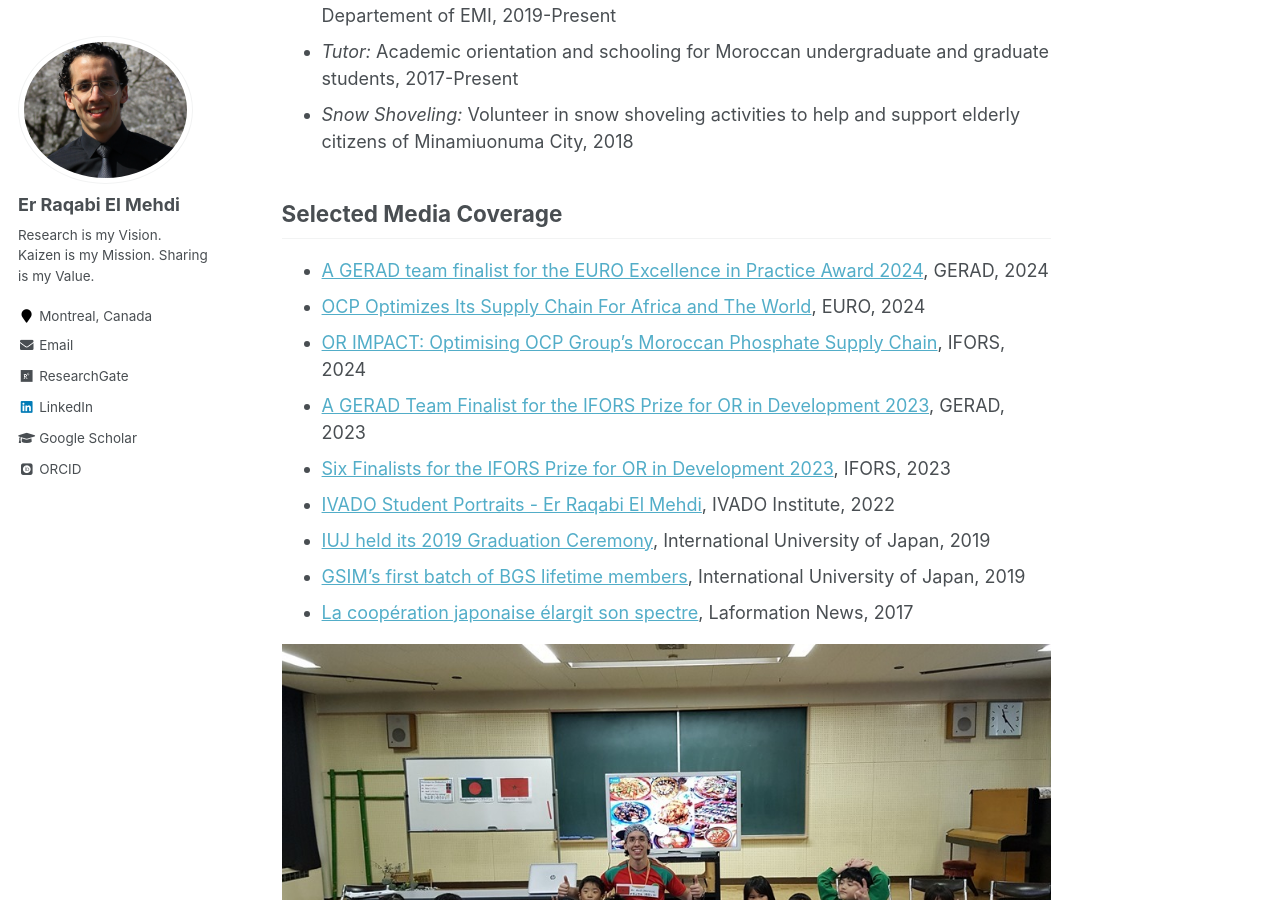
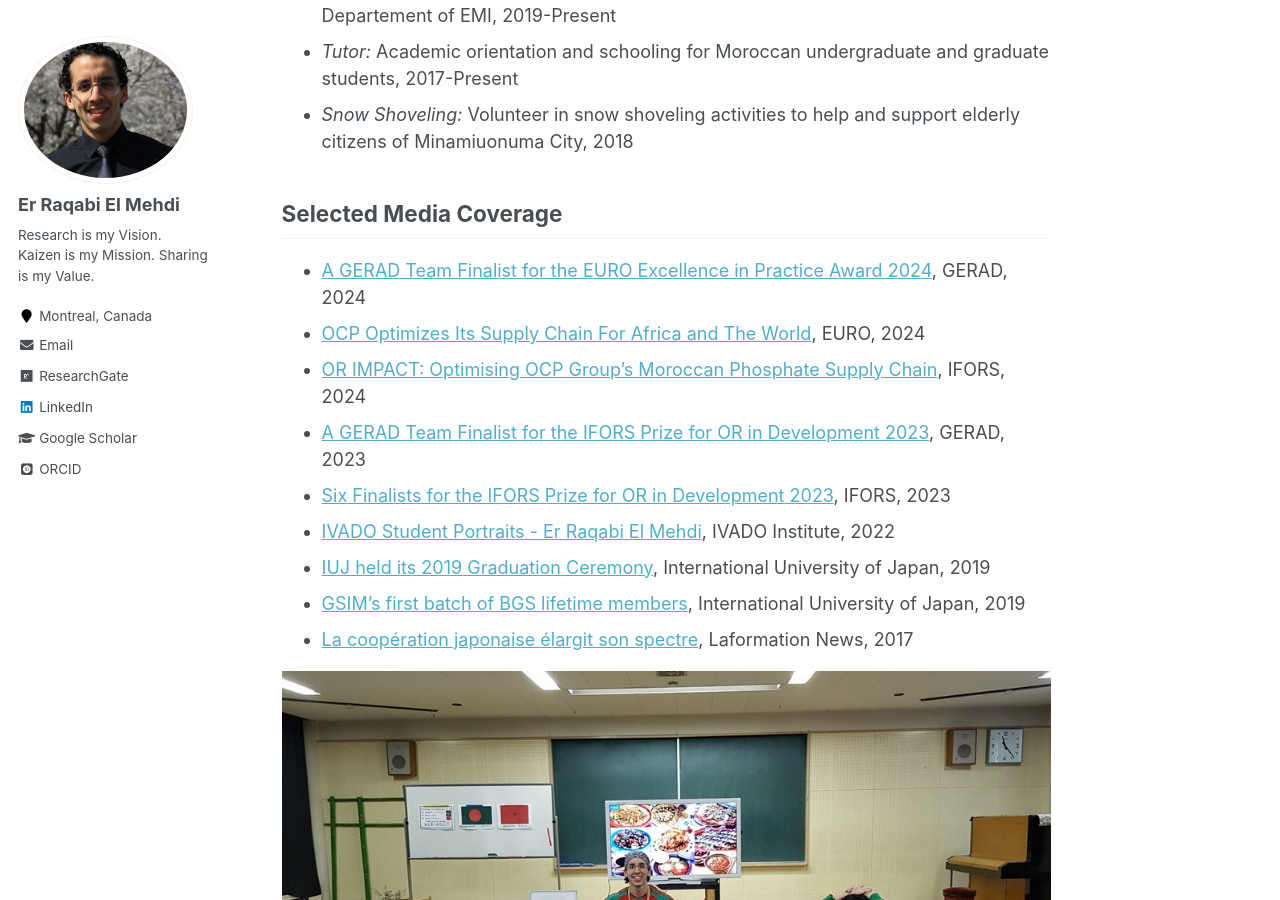
Before and after one commit to RqbMedi/rqbmedi.github.io, a Jekyll site: the page built from _pages/markdown.md, in a window 1280 px wide and 900 px high, scrolled down 798 px. Built offline with Jekyll 4.4.1, drawn with Linux system fonts in a browser that asks for light colours; some web fonts are replaced.

```diff
--- a/_pages/markdown.md
+++ b/_pages/markdown.md
@@ -26,7 +26,7 @@ Outreach & Volunteering
 
 Selected Media Coverage
 ------
-- [A GERAD team finalist for the EURO Excellence in Practice Award 2024](https://www.gerad.ca/fr/posts/1157), GERAD, 2024
+- [A GERAD Team Finalist for the EURO Excellence in Practice Award 2024](https://www.gerad.ca/fr/posts/1157), GERAD, 2024
 - [OCP Optimizes Its Supply Chain For Africa and The World](https://www.euro-online.org/web/pages/1726/eepa-finalists-2024), EURO, 2024
 - [OR IMPACT: Optimising OCP Group’s Moroccan Phosphate Supply Chain](https://ifors.org/newsletter/ifors-news-march-2024.pdf), IFORS, 2024
 - [A GERAD Team Finalist for the IFORS Prize for OR in Development 2023](https://www.gerad.ca/en/posts/1060), GERAD, 2023
```
